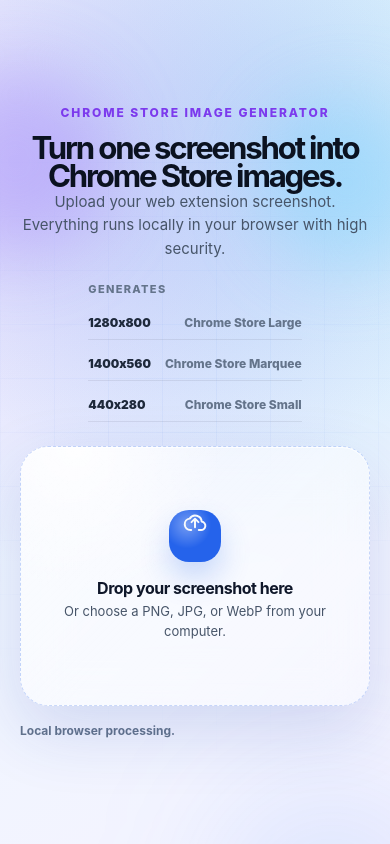
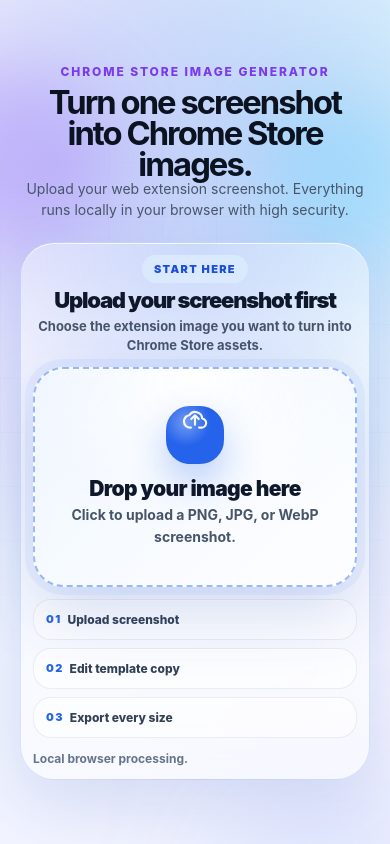
Before and after one commit to cystudyeverday/chrome-extension-image-generator, a Next.js app: page / in a window 390 px wide. Built offline with nearby package versions, Linux system fonts and the light colour scheme.

Commit message:
style enhancment

```diff
--- a/app/globals.css
+++ b/app/globals.css
@@ -52,10 +52,10 @@
 .upload-shell {
   position: relative;
   display: grid;
-  min-height: 100vh;
+  height: 100svh;
   overflow: hidden;
   place-items: center;
-  padding: clamp(18px, 3vw, 38px);
+  padding: clamp(12px, 2.4vw, 28px);
   isolation: isolate;
   background:
     radial-gradient(circle at 16% 20%, rgba(124, 58, 237, 0.2), transparent 25rem),
@@ -133,9 +133,10 @@
   display: grid;
   position: relative;
   z-index: 1;
-  width: min(1120px, 100%);
-  gap: clamp(28px, 4vw, 46px);
-  padding: clamp(20px, 4vw, 46px);
+  width: min(760px, 100%);
+  max-height: calc(100svh - clamp(24px, 4.8vw, 56px));
+  gap: clamp(14px, 2.4vh, 20px);
+  padding: clamp(10px, 2vw, 18px);
 }
 
 .upload-landing__header h1,
@@ -153,177 +154,27 @@
 
 .upload-landing__header h1 {
   max-width: 760px;
-  margin-top: 14px;
+  margin-top: 8px;
   color: #0b1220;
-  font-size: clamp(38px, 6vw, 76px);
-  letter-spacing: -0.07em;
-  line-height: 0.9;
+  font-size: clamp(30px, 4.1vw, 44px);
+  letter-spacing: -0.065em;
+  line-height: 0.94;
+  white-space: nowrap;
 }
 
 .upload-landing__lede {
-  max-width: 640px;
-  margin-top: 20px;
+  max-width: 560px;
+  margin-top: 10px;
   color: #475569;
-  font-size: clamp(15px, 1.5vw, 18px);
-  line-height: 1.55;
+  font-size: clamp(14px, 1.35vw, 16px);
+  line-height: 1.45;
 }
 
 .upload-landing__main {
   display: grid;
-  grid-template-columns: minmax(0, 1.08fr) minmax(320px, 0.82fr);
-  gap: clamp(24px, 5vw, 62px);
+  grid-template-columns: 1fr;
+  gap: 16px;
   align-items: center;
-}
-
-.upload-landing__mockup {
-  display: grid;
-  gap: 18px;
-  min-width: 0;
-}
-
-.upload-mockup {
-  overflow: hidden;
-  border: 1px solid rgba(148, 163, 184, 0.18);
-  border-radius: 34px;
-  background:
-    linear-gradient(135deg, rgba(255, 255, 255, 0.86), rgba(255, 255, 255, 0.48)),
-    linear-gradient(145deg, rgba(124, 58, 237, 0.2), rgba(14, 165, 233, 0.16));
-  box-shadow:
-    inset 0 1px 0 rgba(255, 255, 255, 0.78),
-    0 28px 80px rgba(30, 64, 175, 0.16);
-  backdrop-filter: blur(24px);
-}
-
-.upload-mockup__toolbar {
-  display: flex;
-  gap: 8px;
-  align-items: center;
-  height: 46px;
-  padding: 0 20px;
-  border-bottom: 1px solid rgba(148, 163, 184, 0.18);
-}
-
-.upload-mockup__toolbar span {
-  width: 10px;
-  height: 10px;
-  border-radius: 999px;
-  background: #cbd5e1;
-}
-
-.upload-mockup__toolbar span:nth-child(1) {
-  background: #f87171;
-}
-
-.upload-mockup__toolbar span:nth-child(2) {
-  background: #fbbf24;
-}
-
-.upload-mockup__toolbar span:nth-child(3) {
-  background: #34d399;
-}
-
-.upload-mockup__canvas {
-  display: grid;
-  grid-template-columns: minmax(140px, 0.9fr) minmax(0, 1fr);
-  gap: clamp(18px, 3vw, 34px);
-  align-items: center;
-  min-height: 330px;
-  padding: clamp(24px, 4vw, 42px);
-}
-
-.upload-mockup__image {
-  display: grid;
-  min-height: 210px;
-  place-items: center;
-  border: 1px solid rgba(255, 255, 255, 0.66);
-  border-radius: 26px;
-  background:
-    radial-gradient(circle at 26% 22%, rgba(255, 255, 255, 0.88), transparent 4rem),
-    linear-gradient(145deg, #7c3aed, #2563eb 58%, #06b6d4);
-  box-shadow: 0 20px 44px rgba(37, 99, 235, 0.26);
-}
-
-.upload-mockup__image span {
-  border-radius: 999px;
-  padding: 8px 13px;
-  color: #ffffff;
-  background: rgba(15, 23, 42, 0.2);
-  font-size: 12px;
-  font-weight: 850;
-  letter-spacing: 0.08em;
-  text-transform: uppercase;
-}
-
-.upload-mockup__content {
-  display: grid;
-  gap: 12px;
-  min-width: 0;
-}
-
-.upload-mockup__badge {
-  width: fit-content;
-  border-radius: 999px;
-  padding: 7px 11px;
-  color: #4338ca;
-  background: rgba(237, 233, 254, 0.86);
-  font-size: 11px;
-  font-weight: 900;
-  letter-spacing: 0.12em;
-  text-transform: uppercase;
-}
-
-.upload-mockup__content strong {
-  color: #0f172a;
-  font-size: clamp(24px, 3vw, 34px);
-  letter-spacing: -0.055em;
-  line-height: 0.98;
-}
-
-.upload-mockup__content p {
-  margin: 0;
-  color: #475569;
-  font-size: 14px;
-  line-height: 1.55;
-}
-
-.upload-landing__outputs {
-  display: grid;
-  gap: 10px;
-  width: min(420px, 100%);
-}
-
-.upload-landing__outputs > span {
-  color: #64748b;
-  font-size: 11px;
-  font-weight: 850;
-  letter-spacing: 0.12em;
-  text-transform: uppercase;
-}
-
-.upload-landing__outputs ul {
-  display: grid;
-  gap: 7px;
-  margin: 0;
-  padding: 0;
-  list-style: none;
-}
-
-.upload-landing__outputs li {
-  display: flex;
-  align-items: center;
-  justify-content: space-between;
-  gap: 14px;
-  border-bottom: 1px solid rgba(15, 23, 42, 0.08);
-  padding: 9px 0;
-  color: #64748b;
-  font-size: 12px;
-  font-weight: 760;
-}
-
-.upload-landing__outputs strong {
-  color: #1e293b;
-  font-size: 12px;
-  font-weight: 900;
 }
 
 .upload-landing__stage {
@@ -332,12 +183,58 @@
   display: grid;
   align-content: center;
   align-items: center;
-  gap: 14px;
+  gap: 16px;
 }
 
 .upload-landing__action {
   display: grid;
-  gap: 16px;
+  gap: 12px;
+  border: 1px solid rgba(37, 99, 235, 0.16);
+  border-radius: 34px;
+  padding: clamp(12px, 1.8vw, 16px);
+  background:
+    radial-gradient(circle at 50% 0%, rgba(37, 99, 235, 0.12), transparent 13rem),
+    rgba(255, 255, 255, 0.48);
+  box-shadow:
+    inset 0 1px 0 rgba(255, 255, 255, 0.76),
+    0 26px 70px rgba(30, 64, 175, 0.14);
+  backdrop-filter: blur(22px);
+}
+
+.upload-landing__upload-heading {
+  display: grid;
+  gap: 6px;
+  text-align: center;
+}
+
+.upload-landing__upload-heading span {
+  width: fit-content;
+  margin: 0 auto;
+  border-radius: 999px;
+  padding: 7px 12px;
+  color: #1d4ed8;
+  background: rgba(219, 234, 254, 0.86);
+  font-size: 11px;
+  font-weight: 900;
+  letter-spacing: 0.12em;
+  text-transform: uppercase;
+}
+
+.upload-landing__upload-heading strong {
+  color: #0f172a;
+  font-size: clamp(20px, 2vw, 26px);
+  font-weight: 900;
+  letter-spacing: -0.055em;
+  line-height: 1;
+}
+
+.upload-landing__upload-heading p {
+  max-width: 360px;
+  margin: 0 auto;
+  color: #475569;
+  font-size: 13px;
+  font-weight: 650;
+  line-height: 1.45;
 }
 
 .upload-landing__privacy {
@@ -358,6 +255,41 @@
   flex: 0 0 auto;
   min-height: 42px;
   padding: 0 24px;
+}
+
+.upload-landing__steps {
+  display: grid;
+  grid-template-columns: repeat(3, minmax(0, 1fr));
+  gap: 8px;
+  margin: 0;
+  padding: 0;
+  list-style: none;
+}
+
+.upload-landing__steps li {
+  display: grid;
+  gap: 6px;
+  min-height: 68px;
+  align-content: center;
+  border: 1px solid rgba(148, 163, 184, 0.18);
+  border-radius: 18px;
+  padding: 12px;
+  background: rgba(255, 255, 255, 0.54);
+  box-shadow: inset 0 1px 0 rgba(255, 255, 255, 0.72);
+}
+
+.upload-landing__steps strong {
+  color: #2563eb;
+  font-size: 11px;
+  font-weight: 900;
+  letter-spacing: 0.12em;
+}
+
+.upload-landing__steps span {
+  color: #334155;
+  font-size: 12px;
+  font-weight: 780;
+  line-height: 1.25;
 }
 
 .hero {
@@ -562,18 +494,29 @@
 }
 
 .upload-box--landing {
-  min-height: 286px;
-  border: 1.5px dashed rgba(37, 99, 235, 0.24);
-  border-radius: 28px;
+  min-height: 246px;
+  border: 2px dashed rgba(37, 99, 235, 0.44);
+  border-radius: 30px;
   font-size: 15px;
   background:
-    radial-gradient(circle at 16% 0%, rgba(255, 255, 255, 0.86), transparent 9rem),
-    linear-gradient(135deg, rgba(255, 255, 255, 0.66), rgba(255, 255, 255, 0.36));
+    radial-gradient(circle at 50% 0%, rgba(255, 255, 255, 0.96), transparent 10rem),
+    linear-gradient(135deg, rgba(239, 246, 255, 0.88), rgba(255, 255, 255, 0.62));
   cursor: pointer;
   box-shadow:
     inset 0 1px 0 rgba(255, 255, 255, 0.74),
-    0 24px 68px rgba(30, 64, 175, 0.16);
+    0 0 0 8px rgba(37, 99, 235, 0.06),
+    0 24px 68px rgba(30, 64, 175, 0.18);
   backdrop-filter: blur(24px);
+}
+
+.upload-box--landing:hover {
+  border-color: rgba(37, 99, 235, 0.72);
+  background:
+    radial-gradient(circle at 50% 0%, rgba(255, 255, 255, 1), transparent 10rem),
+    linear-gradient(135deg, rgba(219, 234, 254, 0.94), rgba(255, 255, 255, 0.72));
+  box-shadow:
+    0 0 0 10px rgba(37, 99, 235, 0.1),
+    0 28px 74px rgba(30, 64, 175, 0.22);
 }
 
 .upload-box--landing.upload-box--active {
@@ -587,19 +530,20 @@
 }
 
 .upload-box--landing strong {
-  max-width: 290px;
-  margin: 18px auto 8px;
-  margin-bottom: 8px;
+  max-width: 310px;
+  margin: 14px auto 8px;
   color: #0f172a;
-  font-size: 16px;
+  font-size: 21px;
+  font-weight: 900;
   letter-spacing: -0.03em;
   line-height: 1.08;
 }
 
 .upload-box--landing span:not(.upload-box__icon) {
-  max-width: 270px;
+  max-width: 300px;
   color: #475569;
-  font-size: 13px;
+  font-size: 14px;
+  font-weight: 700;
   line-height: 1.55;
 }
 
@@ -622,21 +566,21 @@
 
 .upload-box__icon {
   display: grid;
-  width: 52px;
-  height: 52px;
+  width: 58px;
+  height: 58px;
   margin: 0 auto;
   place-items: center;
-  border-radius: 20px;
+  border-radius: 24px;
   color: #f8fafc;
   background:
     radial-gradient(circle at 35% 28%, rgba(255, 255, 255, 0.36), transparent 1.5rem),
     #2563eb;
-  box-shadow: 0 16px 30px rgba(37, 99, 235, 0.24);
+  box-shadow: 0 18px 38px rgba(37, 99, 235, 0.32);
 }
 
 .upload-box__icon svg {
-  width: 26px;
-  height: 26px;
+  width: 28px;
+  height: 28px;
   fill: none;
   stroke: currentColor;
   stroke-linecap: round;
@@ -1093,11 +1037,6 @@
     right: -10vw;
   }
 
-  .upload-landing__outputs {
-    margin-right: auto;
-    margin-left: auto;
-  }
-
   .workspace {
     grid-template-columns: 1fr;
   }
@@ -1111,11 +1050,6 @@
 @media (max-width: 960px) {
   .upload-landing__main {
     grid-template-columns: 1fr;
-  }
-
-  .upload-landing__mockup {
-    max-width: 680px;
-    margin: 0 auto;
   }
 
   .upload-landing__stage {
@@ -1150,17 +1084,16 @@
   }
 
   .upload-landing__header h1 {
-    font-size: clamp(26px, 8vw, 34px);
+    max-width: 420px;
+    font-size: clamp(28px, 8.4vw, 36px);
+    letter-spacing: -0.06em;
+    line-height: 0.94;
+    white-space: normal;
   }
 
-  .upload-mockup__canvas {
-    grid-template-columns: 1fr;
-    min-height: 0;
-    padding: 22px;
-  }
-
-  .upload-mockup__image {
-    min-height: 160px;
+  .upload-landing__lede {
+    max-width: 420px;
+    margin-top: 14px;
   }
 
   .upload-landing__stage {
@@ -1172,7 +1105,11 @@
   }
 
   .upload-box--landing {
-    min-height: 260px;
+    min-height: 220px;
+  }
+
+  .upload-landing__upload-heading strong {
+    font-size: 22px;
   }
 
   .upload-landing__footer {
@@ -1180,6 +1117,16 @@
     flex-direction: column;
   }
 
+  .upload-landing__steps {
+    grid-template-columns: 1fr;
+  }
+
+  .upload-landing__steps li {
+    min-height: 0;
+    grid-template-columns: auto 1fr;
+    align-items: center;
+  }
+
   .floating-history {
     right: 12px;
     bottom: 12px;
--- a/components/image-template-generator.tsx
+++ b/components/image-template-generator.tsx
@@ -408,22 +408,13 @@
             <p className="upload-landing__lede">Upload your web extension screenshot. Everything runs locally in your browser with high security.</p>
           </header>
           <div className="upload-landing__main">
-            <div className="upload-landing__mockup" aria-label="Chrome Store image mockup">
-
-              <div className="upload-landing__outputs" aria-label="Generated Chrome Store outputs">
-                <span>Generates</span>
-                <ul>
-                  {defaultTemplate.sizes.map((size) => (
-                    <li key={size.id}>
-                      <strong>{size.width}x{size.height}</strong>
-                      <span>{size.label}</span>
-                    </li>
-                  ))}
-                </ul>
-              </div>
-            </div>
             <div className="upload-landing__stage">
               <div className="upload-landing__action">
+                <div className="upload-landing__upload-heading">
+                  <span>Start here</span>
+                  <strong>Upload your screenshot first</strong>
+                  <p>Choose the extension image you want to turn into Chrome Store assets.</p>
+                </div>
                 <label
                   className={`upload-box upload-box--landing ${isDragging ? "upload-box--active" : ""}`}
                   onDragOver={(event) => {
@@ -465,11 +456,25 @@
                           <path d="M8.5 18.5H7.8a5.3 5.3 0 0 1-.7-10.55 6 6 0 0 1 11.08 2.72A3.95 3.95 0 0 1 17 18.5h-1.5" />
                         </svg>
                       </span>
-                      <strong>Drop your screenshot here</strong>
-                      <span>Or choose a PNG, JPG, or WebP from your computer.</span>
+                      <strong>Drop your image here</strong>
+                      <span>Click to upload a PNG, JPG, or WebP screenshot.</span>
                     </div>
                   )}
                 </label>
+                <ol className="upload-landing__steps" aria-label="Generator workflow">
+                  <li>
+                    <strong>01</strong>
+                    <span>Upload screenshot</span>
+                  </li>
+                  <li>
+                    <strong>02</strong>
+                    <span>Edit template copy</span>
+                  </li>
+                  <li>
+                    <strong>03</strong>
+                    <span>Export every size</span>
+                  </li>
+                </ol>
                 <div className="upload-landing__footer">
                   {image ? (
                     <button type="button" className="button button--primary upload-landing__next" onClick={enterEditor}>
```
